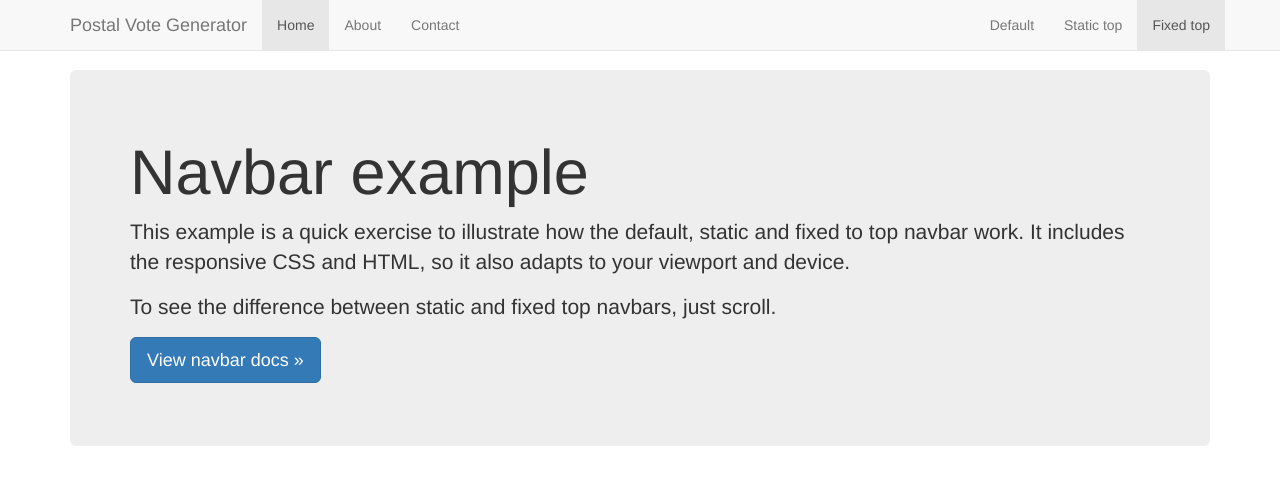
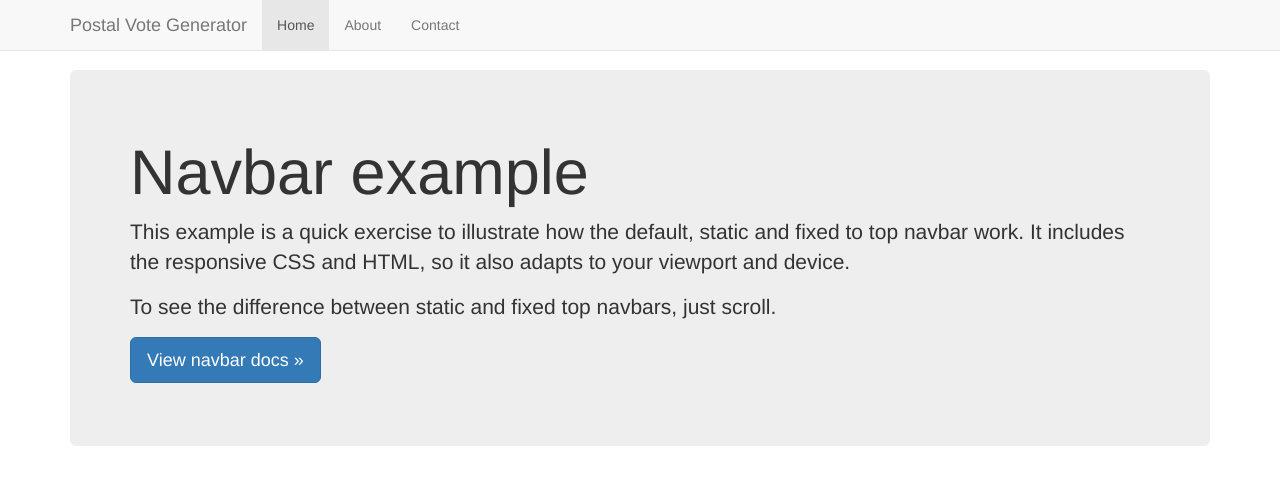
Before and after one commit to robelkin/postalvote-generator, a website: page views/index.html in a window 1280 px wide. Shown: the top 484 px of the page. Drawn offline with nearby package versions, Linux system fonts and the light colour scheme.

Commit message:
remove right dropdown

```diff
--- a/views/index.html
+++ b/views/index.html
@@ -29,11 +29,6 @@
             <li><a href="#about">About</a></li>
             <li><a href="#contact">Contact</a></li>
           </ul>
-          <ul class="nav navbar-nav navbar-right">
-            <li><a href="../navbar/">Default</a></li>
-            <li><a href="../navbar-static-top/">Static top</a></li>
-            <li class="active"><a href="./">Fixed top <span class="sr-only">(current)</span></a></li>
-          </ul>
         </div><!--/.nav-collapse -->
       </div>
     </nav>
```
